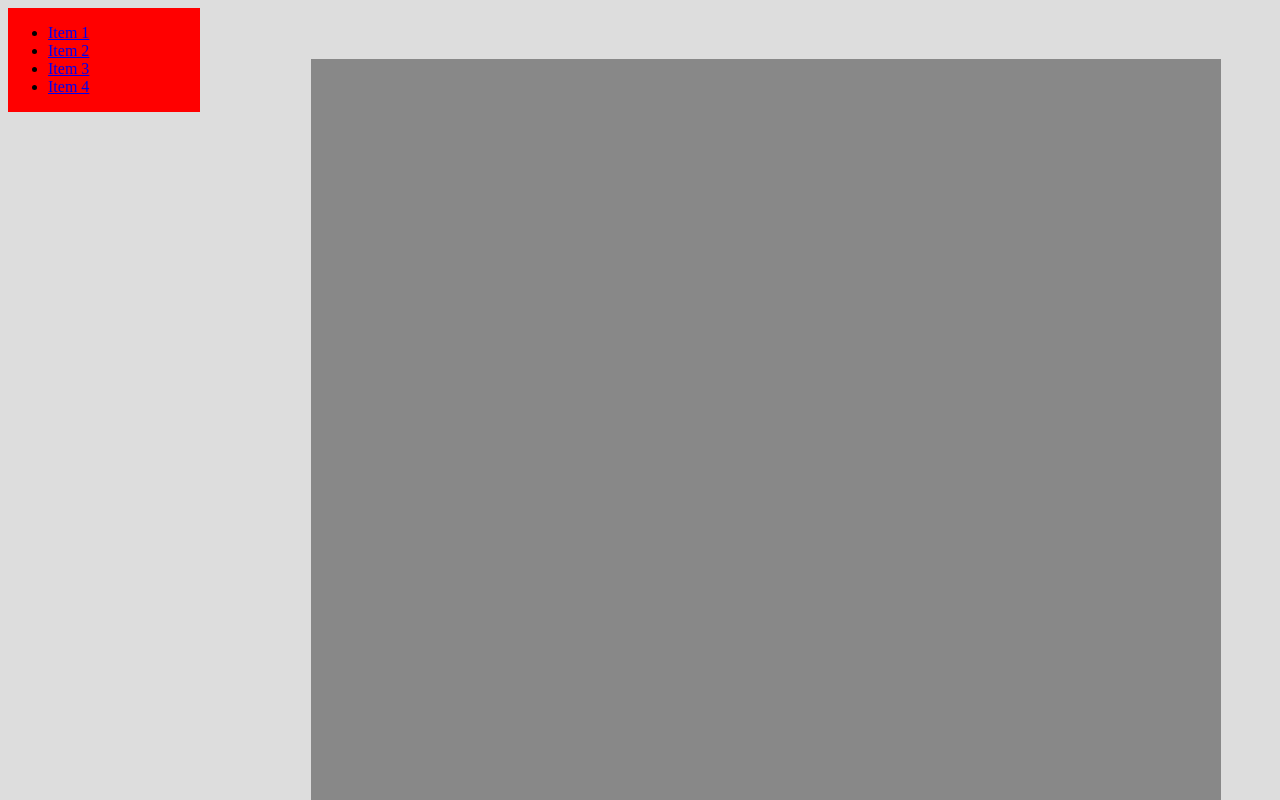
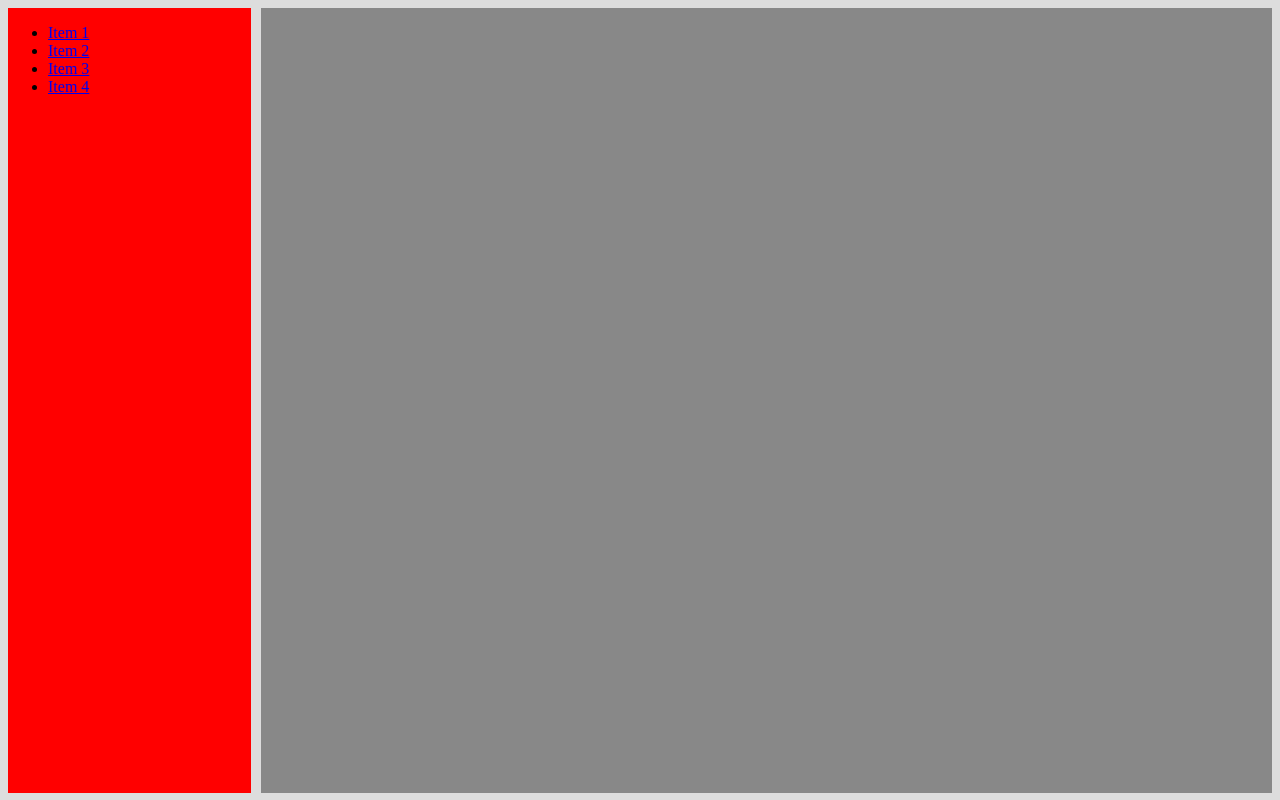
Before and after one commit to yedhukrishnan/html-horizontal-scroll, a plain HTML site: page index.html in a window 1280 px wide. Shown: the top 800 px of the page. Drawn offline with nearby package versions, Linux system fonts and the light colour scheme.

Commit message:
Adjust box sizes and use different colors

```diff
--- a/style.css
+++ b/style.css
@@ -4,10 +4,11 @@ body {
 
 .sidebar {
   background: red;
-    width: 15%;
+  width: 19%;
   display: inline-block;
-    vertical-align: top;
+  vertical-align: middle;
   position: fixed;
+  height: calc(100vh - 15px);
 }
 
 .main {
@@ -17,7 +18,11 @@ body {
 }
 
 .main .box {
-	height: 1000px;
+  height: calc(100vh - 15px);
   background: #888;
-    margin: 5%;
+  margin-top: 15px;
 }
+
+.main .box:first-child {
+  margin-top: 0 !important;
+}
```
Also changed, not shown: smooth-scroll.js (+5 -9 lines), index.html (indentation only). Lines whose indentation alone changed are shown as unchanged.
